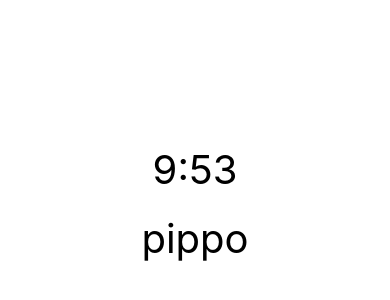
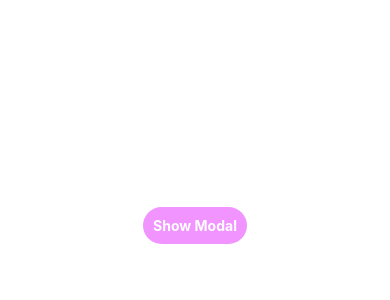
Before and after one commit to Alby2901/babytrackbasic1, a React Native app: screen / in a window 390 px wide. Shown: the part 208-508 px from the top of the page. Built offline with nearby package versions, Linux system fonts and the light colour scheme.

Commit message:
test modal

```diff
--- a/App.js
+++ b/App.js
@@ -1,5 +1,5 @@
 import { useState } from "react";
-import { StyleSheet, View, Text } from "react-native";
+import { StyleSheet, View, Text, Modal, Pressable } from "react-native";
 import MainScreen from "./screen/MainScreen";
 import ScanScreen from "./screen/ScanScreen";
 import { ImageBackground } from "react-native";
@@ -7,6 +7,10 @@
 import CountdownTimerAuto from "./CountdownTimerAuto"
 
 export default function App() {
+
+  // test modal
+  const [modalVisible, setModalVisible] = useState(false);
+
   // const [scanning, setScanning] = useState(false);
   // const [scanData, setScanData] = useState("12345");
   // const [scanReq, setScanReq] = useState("12345");
@@ -47,10 +51,46 @@
   // // console.log("Screen = " + screen);
 
   return (
-    <View style={styles.container}>
-      {/* <CountdownTimer /> */}
-      <CountdownTimerAuto />
-    </View>
+
+    // test modal
+
+    <View style={styles.centeredView}>
+    <Modal
+      animationType="slide"
+      transparent={true}
+      visible={modalVisible}
+      onRequestClose={() => {
+        Alert.alert('Modal has been closed.');
+        setModalVisible(!modalVisible);
+      }}>
+      <View style={styles.centeredView}>
+        <View style={styles.modalView}>
+          <Text style={styles.modalText}>Hello World!</Text>
+          <Pressable
+            style={[styles.button, styles.buttonClose]}
+            onPress={() => setModalVisible(!modalVisible)}>
+            <Text style={styles.textStyle}>Hide Modal</Text>
+          </Pressable>
+        </View>
+      </View>
+    </Modal>
+    <Pressable
+      style={[styles.button, styles.buttonOpen]}
+      onPress={() => setModalVisible(true)}>
+      <Text style={styles.textStyle}>Show Modal</Text>
+    </Pressable>
+  </View>
+
+
+
+
+    // test timer
+    // <View style={styles.container}>
+    //   {/* <CountdownTimer /> */}
+    //   <CountdownTimerAuto />
+    // </View>
+
+
 
     // <ImageBackground
     //   source={require("./assets/background.png")}
@@ -79,6 +119,49 @@
 }
 
 const styles = StyleSheet.create({
+// -----test Modal ------------
+centeredView: {
+  flex: 1,
+  justifyContent: 'center',
+  alignItems: 'center',
+  marginTop: 22,
+},
+modalView: {
+  margin: 20,
+  backgroundColor: 'white',
+  borderRadius: 20,
+  padding: 35,
+  alignItems: 'center',
+  shadowColor: '#000',
+  shadowOffset: {
+    width: 0,
+    height: 2,
+  },
+  shadowOpacity: 0.25,
+  shadowRadius: 4,
+  elevation: 5,
+},
+button: {
+  borderRadius: 20,
+  padding: 10,
+  elevation: 2,
+},
+buttonOpen: {
+  backgroundColor: '#F194FF',
+},
+buttonClose: {
+  backgroundColor: '#2196F3',
+},
+textStyle: {
+  color: 'white',
+  fontWeight: 'bold',
+  textAlign: 'center',
+},
+modalText: {
+  marginBottom: 15,
+  textAlign: 'center',
+},
+// --------------------------------------
   container: {
     flex: 1,
     backgroundColor: "#fff"
```
